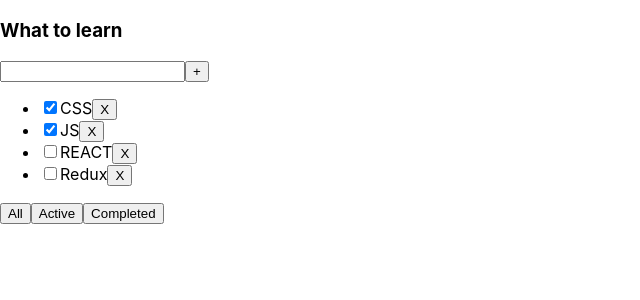
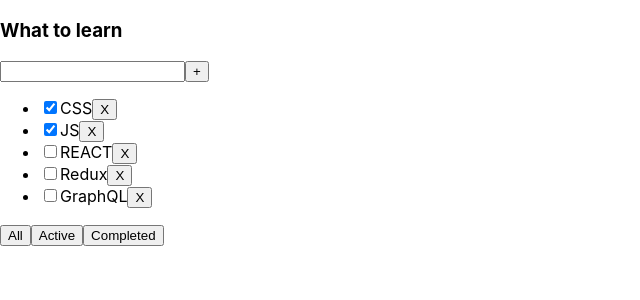
Before and after one commit to vadimhmys/todots, a React (Create React App) app: page / in a window 1280 px wide. Shown: the top 300 px of the page, without its empty margins (0-640 px from the left). Built offline with nearby package versions, Linux system fonts and the light colour scheme.

Commit message:
feat: implement adding tasks

```diff
--- a/src/App.tsx
+++ b/src/App.tsx
@@ -1,21 +1,31 @@
 import React, { useState } from 'react';
 import './App.css';
 import { TaskType, TodoList } from './TodoList';
+import { v1 } from 'uuid';
 
 export type FilterValuesType = "all" | "active" | "completed";
 
 function App() {
   let [tasks, setTasks] = useState<Array<TaskType>>([
-    { id: 1, title: 'CSS', isDone: true },
-    { id: 2, title: 'JS', isDone: true },
-    { id: 3, title: 'REACT', isDone: false },
-    { id: 4, title: 'Redux', isDone: false }
+    { id: v1(), title: 'CSS', isDone: true },
+    { id: v1(), title: 'JS', isDone: true },
+    { id: v1(), title: 'REACT', isDone: false },
+    { id: v1(), title: 'Redux', isDone: false },
+    { id: v1(), title: 'GraphQL', isDone: false }
   ]);
+
+  console.log(tasks);
 
   let [filter, setFilter] = useState<FilterValuesType>("all");
 
-  function removeTask(id: number) {
+  function removeTask(id: string) {
     setTasks(tasks.filter(t => t.id !== id));
+  }
+
+  function addTask(title: string) {
+    let newTask = {id: v1(), title: title, isDone: false};
+    let newTasks = [newTask, ...tasks];
+    setTasks(newTasks);
   }
 
   function changeFilter(value: FilterValuesType) {
@@ -37,6 +47,7 @@
         tasks={tasksForTodoList}
         removeTask={removeTask}
         changeFilter={changeFilter}
+        addTask={addTask}
         />
     </div>
   );
--- a/src/TodoList.tsx
+++ b/src/TodoList.tsx
@@ -1,8 +1,9 @@
 import React from 'react';
 import { FilterValuesType } from './App';
+import { useState } from 'react';
 
 export type TaskType = {
-  id: number,
+  id: string,
   title: string,
   isDone: boolean
 }
@@ -10,20 +11,29 @@
 type PropsType = {
   title: string,
   tasks: Array<TaskType>,
-  removeTask: (id: number) => void,
-  changeFilter: (value: FilterValuesType) => void
+  removeTask: (id: string) => void,
+  changeFilter: (value: FilterValuesType) => void,
+  addTask: (title: string) => void
 }
 
 export function TodoList(props: PropsType) {
+  const [newTaskTitle, setNewTaskTitle] = useState('');
   return (
     <div>
       <h3>{props.title}</h3>
       <div>
-        <input />
-        <button>+</button>
+        <input
+          value={newTaskTitle}
+          onChange={e => {
+            setNewTaskTitle(e.currentTarget.value)
+          }}/>
+        <button onClick={e => {
+          props.addTask(newTaskTitle);
+          setNewTaskTitle("");
+        }}>+</button>
       </div>
       <ul>
-        {props.tasks.map(t => <li><input type="checkbox" checked={t.isDone} />
+        {props.tasks.map(t => <li key={t.id}><input type="checkbox" checked={t.isDone} />
         <span>{t.title}</span>
         <button onClick={() => {
           props.removeTask(t.id)
```
